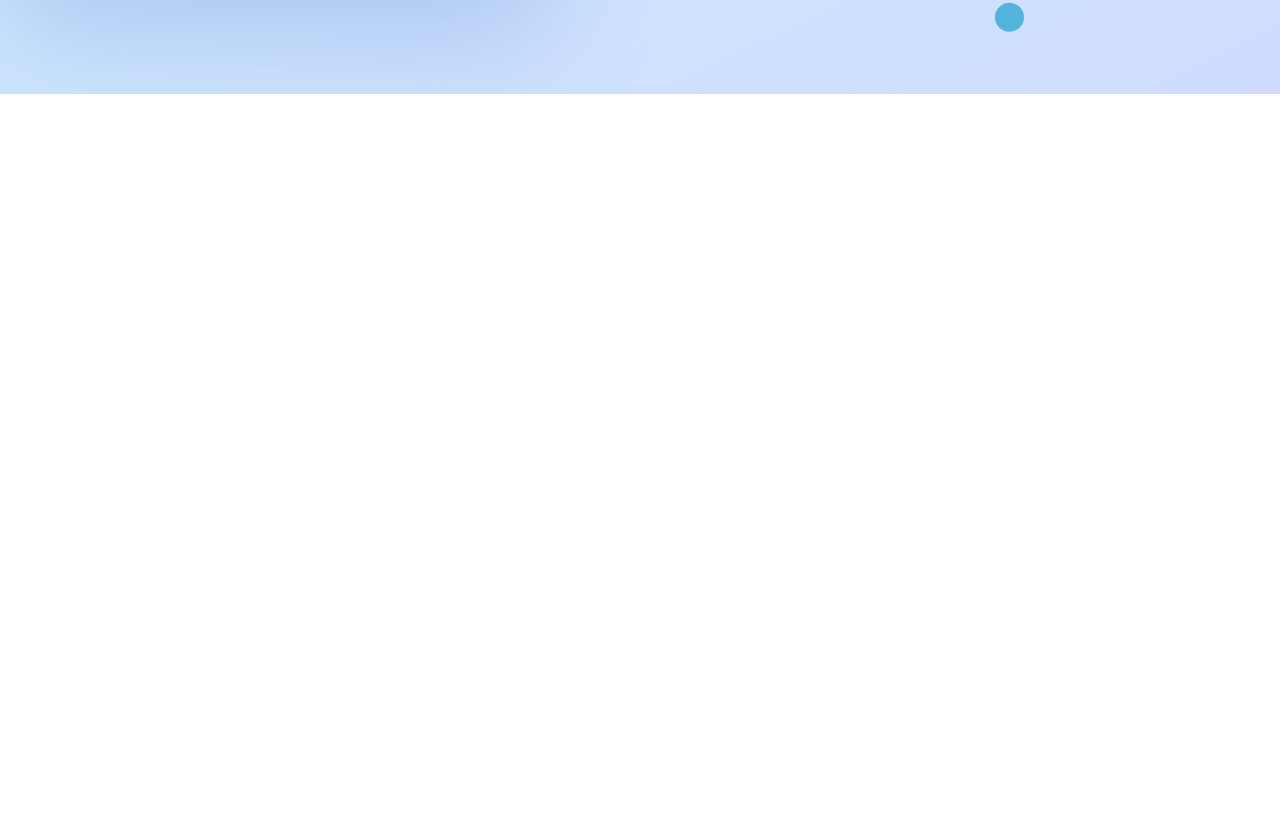
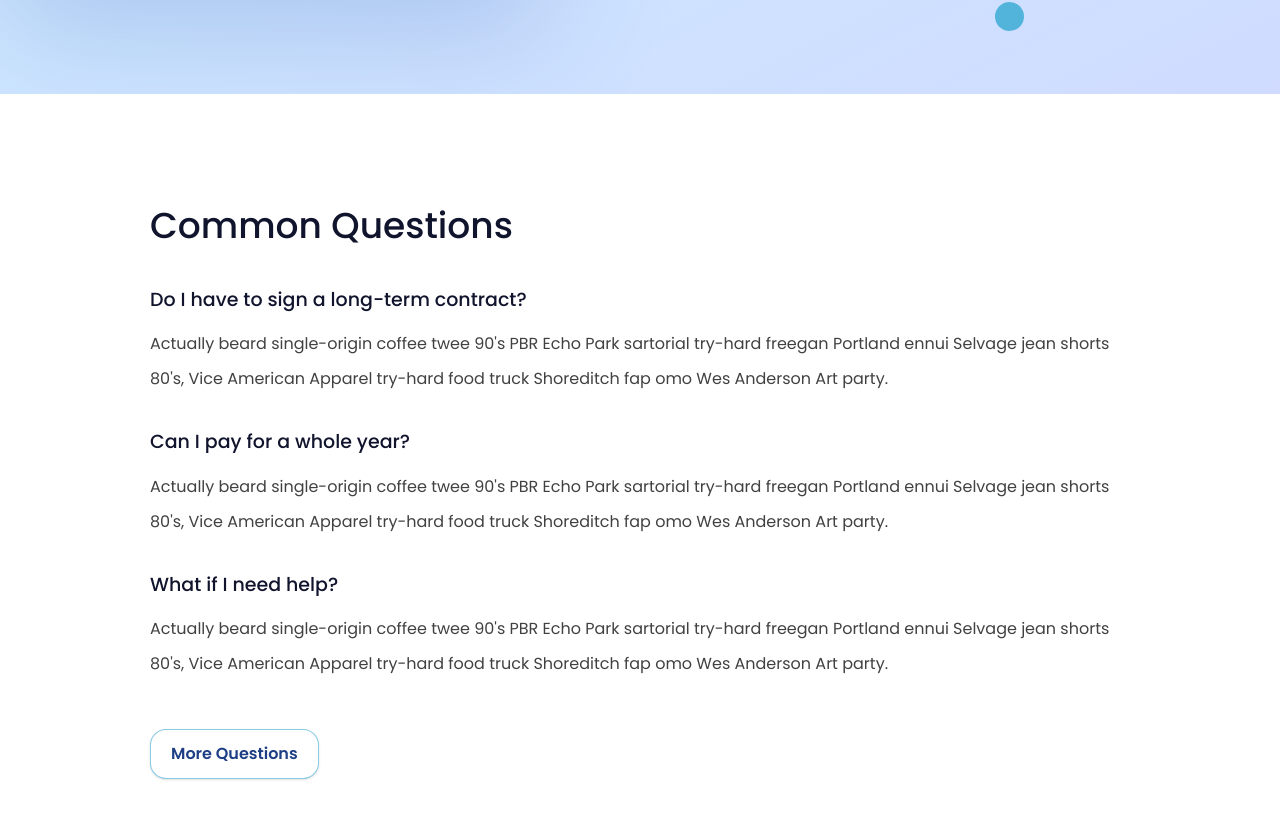
Before and after one commit to abhijitmondall/RemoteRecruit, a React (Vite) app: page / in a window 1280 px wide. Shown: the part 3077-3895 px from the top of the page. Before the commit the page ends 3171 px from the top, so only its background shows below. Built offline with nearby package versions, Linux system fonts and the light colour scheme.

Commit message:
enh: add FAQ section

```diff
--- /dev/null
+++ b/src/components/FAQ.tsx
@@ -0,0 +1,54 @@
+import { Reveal } from "./Reveal";
+
+const FAQS = [
+  {
+    q: "Do I have to sign a long-term contract?",
+    a: "Actually beard single-origin coffee twee 90's PBR Echo Park sartorial try-hard freegan Portland ennui Selvage jean shorts 80's, Vice American Apparel try-hard food truck Shoreditch fap omo Wes Anderson Art party.",
+  },
+  {
+    q: "Can I pay for a whole year?",
+    a: "Actually beard single-origin coffee twee 90's PBR Echo Park sartorial try-hard freegan Portland ennui Selvage jean shorts 80's, Vice American Apparel try-hard food truck Shoreditch fap omo Wes Anderson Art party.",
+  },
+  {
+    q: "What if I need help?",
+    a: "Actually beard single-origin coffee twee 90's PBR Echo Park sartorial try-hard freegan Portland ennui Selvage jean shorts 80's, Vice American Apparel try-hard food truck Shoreditch fap omo Wes Anderson Art party.",
+  },
+];
+
+function FAQ() {
+  return (
+    <section className="bg-background py-20 md:py-28">
+      <div className="mx-auto container px-6 md:px-[60px]">
+        <Reveal>
+          <h2 className="font-display text-[40px] font-[500] text-[#11142D] sm:text-4xl">
+            Common Questions
+          </h2>
+        </Reveal>
+        <div className="mt-10 space-y-8">
+          {FAQS.map((item, i) => (
+            <Reveal key={item.q} delay={0.05 * i}>
+              <div>
+                <h3 className="text-[19px] font-[500] text-[#11142D]">
+                  {item.q}
+                </h3>
+                <p className="mt-3 text-[16px] font-[400] leading-[35px] text-[#6D6E7A">
+                  {item.a}
+                </p>
+              </div>
+            </Reveal>
+          ))}
+        </div>
+        <Reveal delay={0.2}>
+          <a
+            href="#more"
+            className="mt-12 inline-flex items-center rounded-[16px] border border-[#53B4DAB1] bg-white px-5 py-3 text-[16px] font-semibold text-[#1E3E85] shadow-sm transition-all hover:-translate-y-0.5 hover:border-rr-blue hover:shadow-md"
+          >
+            More Questions
+          </a>
+        </Reveal>
+      </div>
+    </section>
+  );
+}
+
+export default FAQ;
--- a/src/pages/Landing.tsx
+++ b/src/pages/Landing.tsx
@@ -4,6 +4,7 @@ import group136 from "../assets/Group136.png";
 import groupL from "../assets/Group_l.png";
 import groupRight from "../assets/Group_right.png";
 import { CtaBanner } from "../components/CtaBanner";
+import FAQ from "../components/FAQ";
 
 function Landing() {
   return (
@@ -41,6 +42,7 @@ function Landing() {
       />
 
       <CtaBanner />
+      <FAQ />
     </>
   );
 }
```
